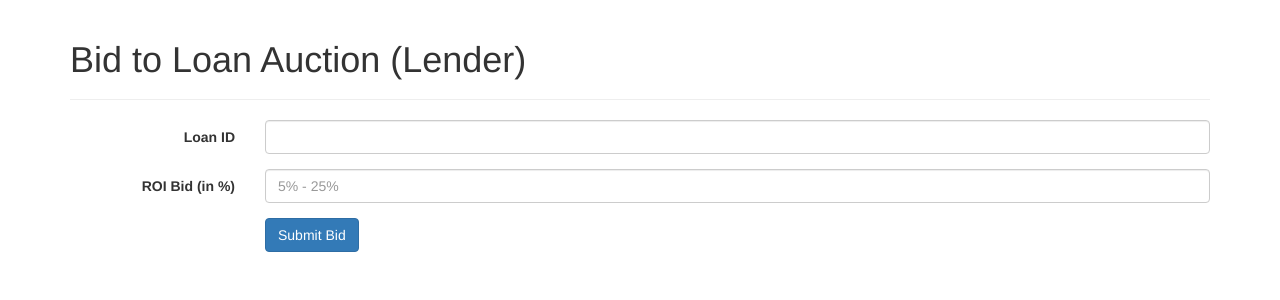
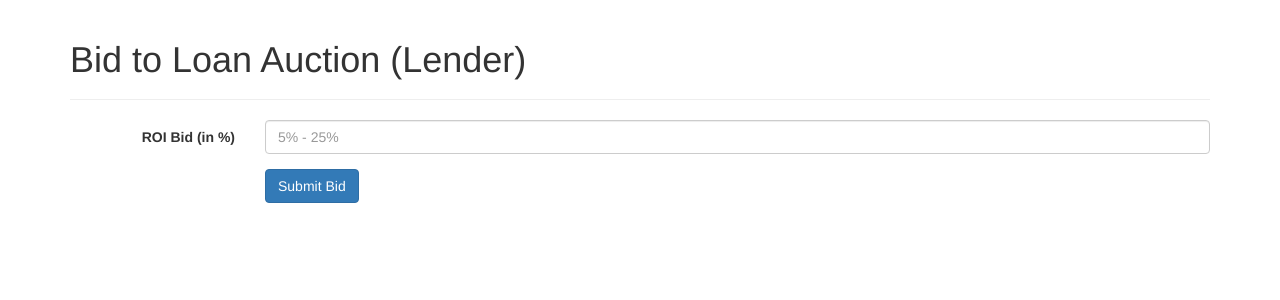
Before and after one commit to rounakdatta/ethindia-2018, a Flask app: template templates/loanBid.html in a window 1280 px wide. Shown: the top 300 px of the page. Run offline with Flask 2, Linux system fonts and the light colour scheme; the template is opened without the code that fills it: most values are stand-ins (such as "Sample title", 1, 10 or a date in 2020); some libraries are stand-ins or nearby versions.

Commit message:
bidToLoan correction

```diff
--- a/app.py
+++ b/app.py
@@ -18,9 +18,13 @@ def createLoan():
 def viewLoans():
 	return render_template('viewLoan.html')
 
+@app.route('/loan/<loan_id>', methods=['GET', 'POST'])
+def this_tender(loan_id):
+	return render_template('loanBid.html', loan=loan_id)
+
 # can be used only by lender
 @app.route('/bidToLoan', methods=['GET', 'POST'])
-def bidToLoan():
+def bidToLoan(loans_array):
 	return render_template('loanBid.html')
 
 # just a post request, handled from client side JS
--- a/templates/loanBid.html
+++ b/templates/loanBid.html
@@ -12,13 +12,6 @@
                 <h1>Bid to Loan Auction (Lender)</h1>
             </div>
             <form class="form-horizontal">
-                <div class="form-group">
-                    <label class="col-sm-2 control-label" for="loanId">Loan ID</label>
-                    <div class="col-sm-10">
-                        <input class="form-control" id="loanId" name="loanId"/>
-                        <span class="message"></span>
-                    </div>
-                </div>
 
                 <div class="form-group">
                     <label class="col-sm-2 control-label" for="bid">ROI Bid (in %)</label>
@@ -38,6 +31,7 @@
             </form>
         </div>
 
+        <center><div id="bButton" style="display: none;"><button id="finishButton" name="finishButton">Finish Bid (Borrower)</button></div></center>
 
         <script src="https://code.jquery.com/jquery-3.2.1.slim.min.js"></script>
         <script>
@@ -189,11 +183,29 @@
 		"type": "constructor"
 	}
 ]);
-      var test = testContract.at("<>");
+
+           var thisContract = '{{loan}}';
+
+      var test = testContract.at(thisContract);
 
       $("#submit").click(function() {
-        test.submitBid($("#loanId").val(),$("#bid").val(),(error,result) => (console.log(result)));
+        test.submitBid.sendTransaction({value: 100, data: $("#bid").val()},(error,result) => (console.log(result)));
       });
+
+      test.getBorrower(function(error, results) {
+        if(results == web3.eth.defaultAccount) {
+            console.log('This is borrower');
+            document.getElementById('bButton').style.display == 'block';
+        }
+      });
+
+    $("#finishButton").click(function() {
+        test.selectwinner(3, (error, resultx) =>
+            console.log(resultx));
+            // this is the winning address (resultx)
+      });
+
+
       </script>
         <script src="https://ajax.googleapis.com/ajax/libs/jquery/3.3.1/jquery.min.js"></script>
         <script src="https://maxcdn.bootstrapcdn.com/bootstrap/3.3.7/js/bootstrap.min.js"></script>
--- a/templates/viewLoan.html
+++ b/templates/viewLoan.html
@@ -346,7 +346,7 @@
                 {
               console.log(result);
                var html = "<li class=\"list-group-item\"><p><div class=\"row\">";
-                html+=result[0] + "<br>" + result[1];
+                html+= "<a href=\"/loan/" + result[0] + "\">" + result[0] + "</a>" + "<br>" + result[1];
                 for (var j = 2; j < result.length; j++)
                     {
                 html+="<br>" + result[j];
```
